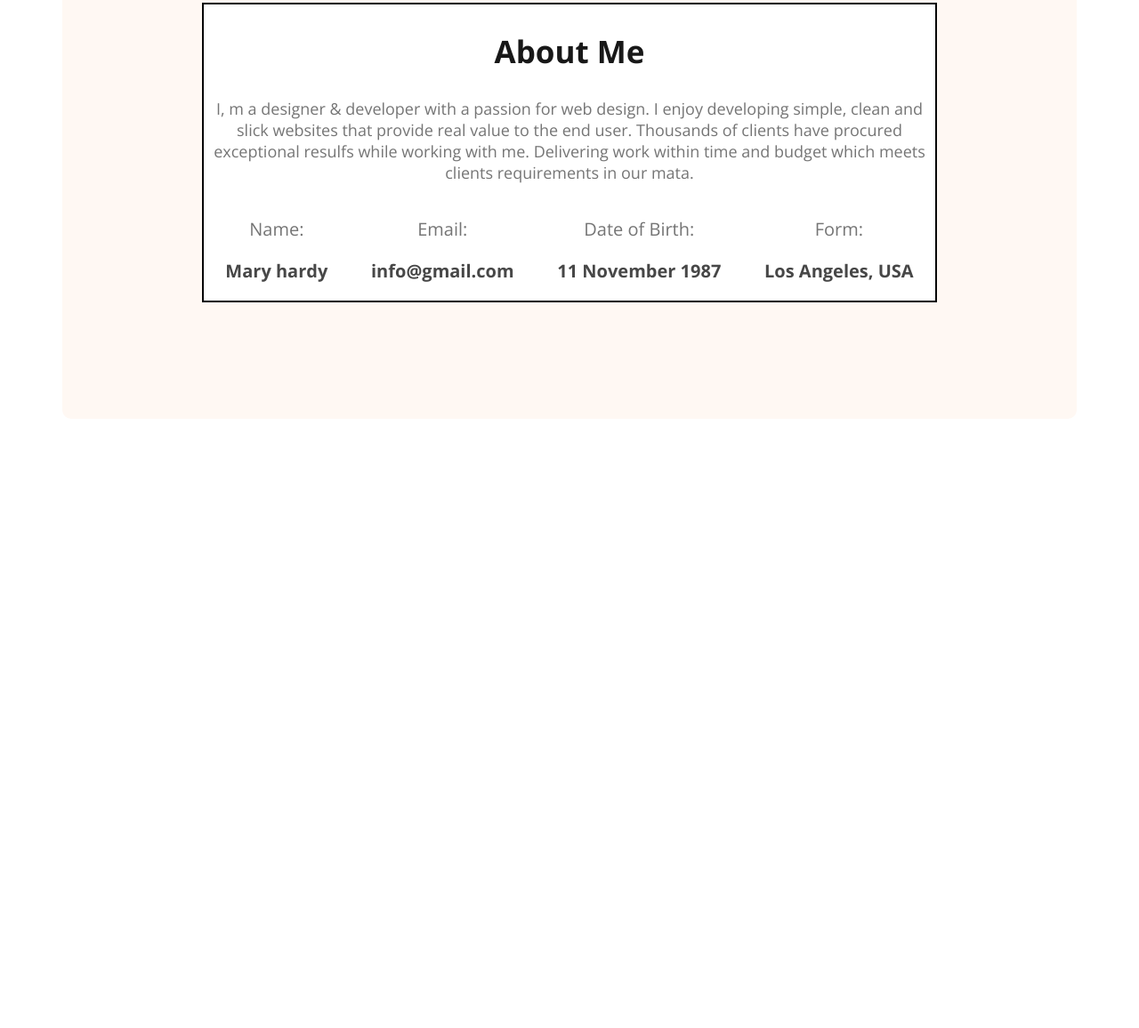
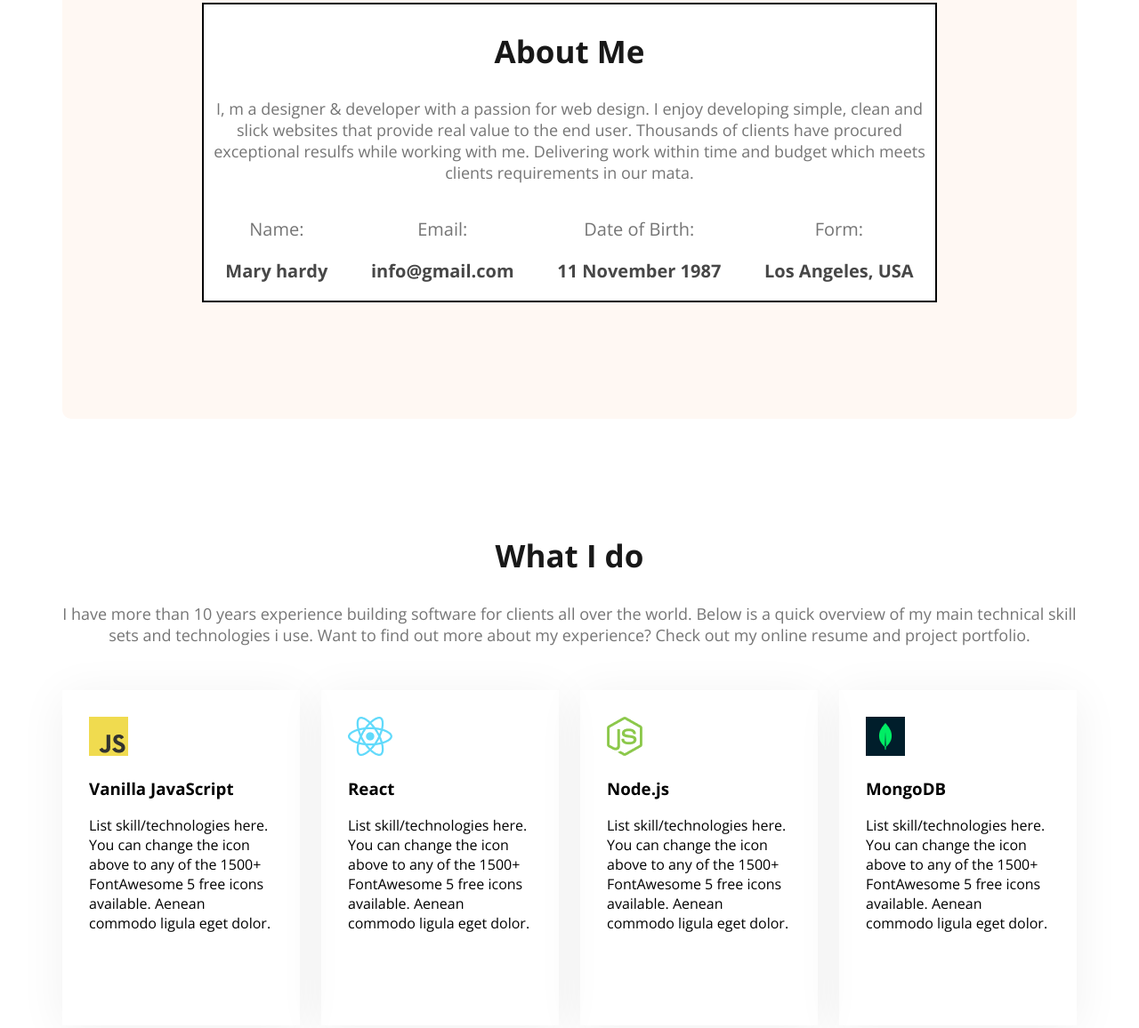
Before and after one commit to Jihad-643/web-developer-protfolio, a plain HTML site: page index.html in a window 1280 px wide. Shown: the part 958-2114 px from the top of the page at 89% size. Before the commit the page ends 1437 px from the top, so only its background shows below. Drawn offline with nearby package versions, Linux system fonts and the light colour scheme.

Commit message:
what i do section

```diff
--- a/index.html
+++ b/index.html
@@ -13,6 +13,7 @@
 </head>
 
 <body class="open-sans-normal">
+
     <header class="header secondary-bg" >
         <nav>
             <h1 class="nav-title">Ma<span class="text-primary">r</span>y</h1>
@@ -42,6 +43,8 @@
     </header>
 
     <main>
+
+        <!-- about section -->
         <section class="about secondary-bg">
 
            <div class="about-box">
@@ -69,6 +72,38 @@
            </div>
         </section>
 
+        <!-- What I do Section -->
+         <section class="skills">
+           <div class="skill-content">
+             <h1 class="section-title">What I do</h1>
+            <p class="section-description" >I have more than 10 years experience building software for clients all over the world. Below is a quick overview of my main technical skill sets and technologies i use. Want to find out more about my experience? Check out my online resume and project portfolio.</p>
+           </div>
+
+         <div class="skill-container">
+
+             <div class="skill">
+                <img src="images/icons/js.png" alt="">
+                <h3 class="skill-title">Vanilla JavaScript</h3>
+                <p class="skill-description">List skill/technologies here. You can change the icon above to any of the 1500+ FontAwesome 5 free icons available. Aenean commodo ligula eget dolor.</p>
+             </div>
+             <div class="skill">
+                <img src="images/icons/react.png" alt="">
+                <h3 class="skill-title">React</h3>
+                <p class="skill-description">List skill/technologies here. You can change the icon above to any of the 1500+ FontAwesome 5 free icons available. Aenean commodo ligula eget dolor.</p>
+             </div>
+             <div class="skill">
+                <img src="images/icons/nodejs.png" alt="">
+                <h3 class="skill-title">Node.js</h3>
+                <p class="skill-description">List skill/technologies here. You can change the icon above to any of the 1500+ FontAwesome 5 free icons available. Aenean commodo ligula eget dolor.</p>
+             </div>
+             <div class="skill">
+                <img src="images/icons/mongo.png" alt="">
+                <h3 class="skill-title">MongoDB</h3>
+                <p class="skill-description">List skill/technologies here. You can change the icon above to any of the 1500+ FontAwesome 5 free icons available. Aenean commodo ligula eget dolor.</p>
+             </div>
+         </div>
+         </section>
+
 
 
     </main>
--- a/style/portfolio.css
+++ b/style/portfolio.css
@@ -121,7 +121,7 @@ nav ul{
     background-color:#FFF8F3 ;
 
 }
-
+/* about section */
 
 .about{
     border-radius: 10px;
@@ -157,3 +157,36 @@ main {
     background-color: white;
 
 }
+
+main section{
+    margin-top: 130px;
+    margin-bottom: 130px;
+}
+
+/* what i do */
+/* Skill section */
+.skill-content{
+    text-align: center;
+
+}
+
+.skill-content h1
+{
+    margin-bottom: 30px;
+}
+
+
+.skill-container{
+    display: flex;
+    gap: 24px;
+    margin-top: 50px;
+    height: 377px;
+    /* width: 267px; */
+
+}
+
+
+.skill{
+    padding:30px;
+    box-shadow: 0px 6px 50px 0 rgba(0, 0, 0, 0.06);
+}
```
